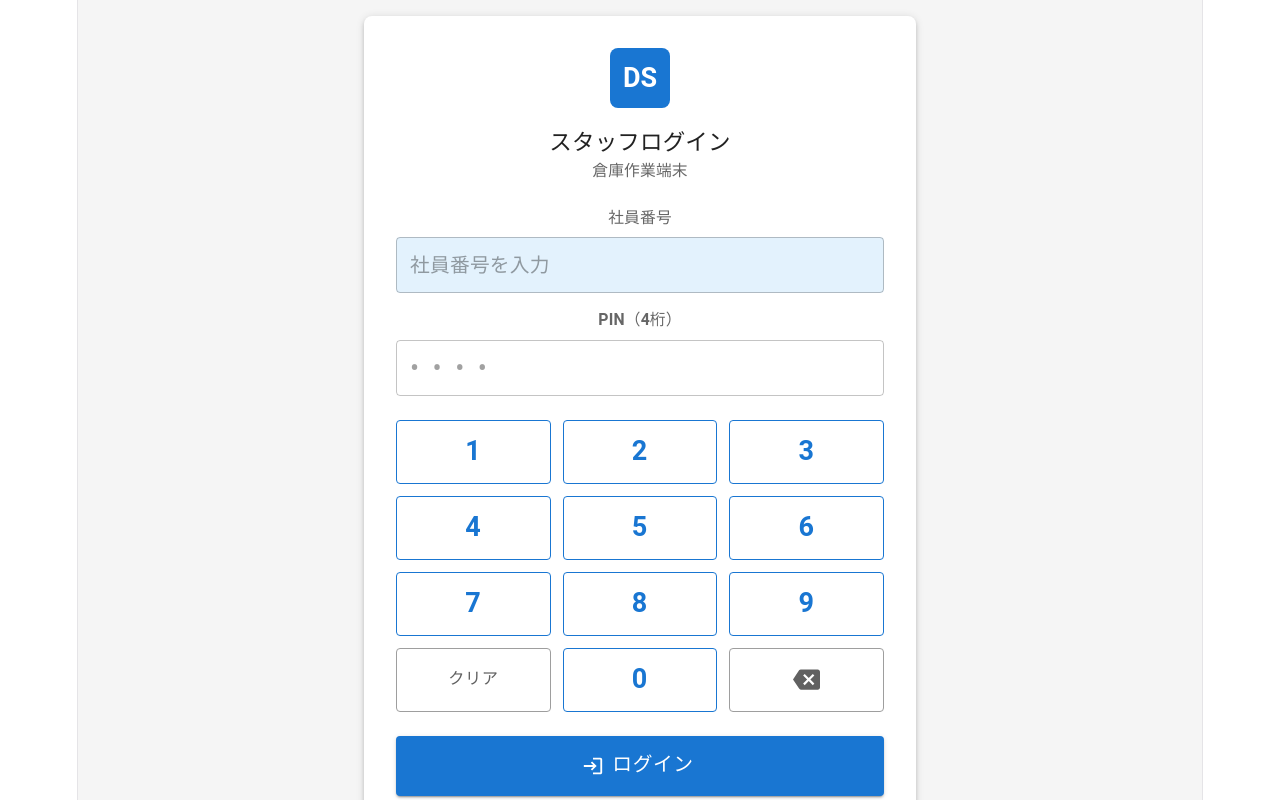
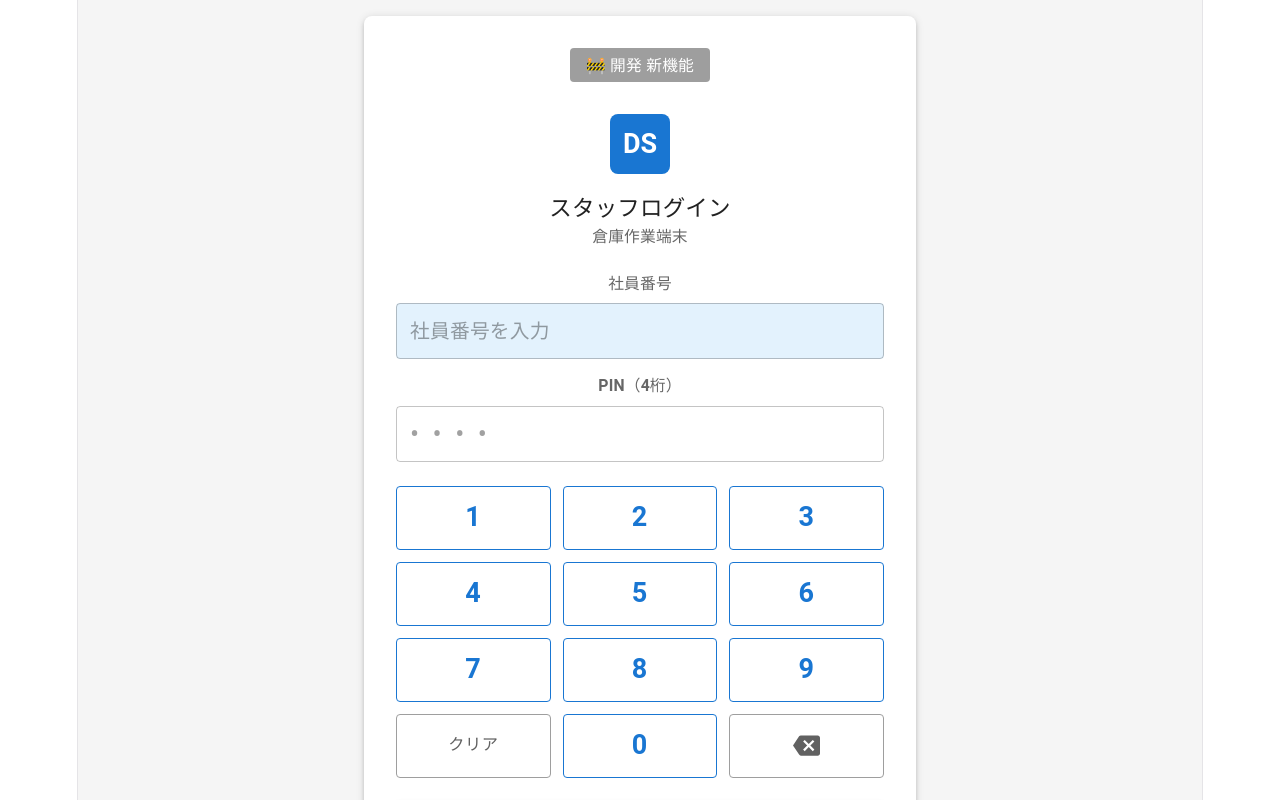
Before and after one commit to shoyama1010/drugstock-frontend, a React (Vite) app: page /staff-login in a window 1280 px wide. Shown: the top 800 px of the page. Built offline with nearby package versions, Linux system fonts and the light colour scheme.

Commit message:
FormRequest化更新

```diff
--- a/src/components/layout/Header.tsx
+++ b/src/components/layout/Header.tsx
@@ -7,7 +7,7 @@ export default function Header() {
   const handleLogout = () => {
     localStorage.removeItem("token");
     localStorage.removeItem("role");
-    navigate("/login");
+    navigate("/");
   };
 
   return (
--- a/src/features/inbound/StockInPage.tsx
+++ b/src/features/inbound/StockInPage.tsx
@@ -66,10 +66,10 @@ export default function StockIn() {
       return;
     }
 
-    if (!quantity || parseInt(quantity, 10) <= 0) {
-      setErrorMessage("入庫数量は1以上の数値を入力してください。");
-      return;
-    }
+    // if (!quantity || parseInt(quantity, 10) <= 0) {
+    //   setErrorMessage("入庫数量は1以上の数値を入力してください。");
+    //   return;
+    // }
 
     if (parseInt(quantity, 10) > 10000) {
       setErrorMessage("入庫数量は10,000以下で入力してください。");
@@ -220,7 +220,7 @@ export default function StockIn() {
             fullWidth
             label="入庫数量"
             type="number"
-            value={quantity}
+            value={quantity || ''}
             onChange={(e) => setQuantity(e.target.value)}
             placeholder="入庫する数量を入力"
             InputProps={{
--- a/src/features/outbound/StockOutPage.tsx
+++ b/src/features/outbound/StockOutPage.tsx
@@ -357,7 +357,7 @@ export default function StockOut() {
             fullWidth
             label="出庫数量"
             type="number"
-            value={quantity}
+            value={quantity }
             onChange={(e) => {
               setQuantity(e.target.value);
               setErrorMessage("");
--- a/src/features/staff/StaffDashboard.tsx
+++ b/src/features/staff/StaffDashboard.tsx
@@ -75,7 +75,7 @@ export default function StaffDashboard() {
             alignSelf: "center",
           }}
         >
-          🚧 開発 新機能
+          🚧 近日開発中
         </Box>
 
         <Box
--- a/src/pages/auth/StaffLogin.tsx
+++ b/src/pages/auth/StaffLogin.tsx
@@ -103,6 +103,24 @@ export default function StaffLogin() {
             borderRadius: 2,
           }}
         >
+          {/* 開発新機能バッジ */}
+          <Box
+            sx={{
+              display: "inline-block",
+              bgcolor: "#9e9e9e",
+              color: "#ffffff",
+              px: 2,
+              py: 0.5,
+              borderRadius: 1,
+              mb: 4,
+              fontSize: "0.875rem",
+              fontWeight: 600,
+              alignSelf: "center",
+            }}
+          >
+            🚧 開発 新機能
+          </Box>
+
           {/* ロゴエリア */}
           <Box sx={{ textAlign: "center", mb: 3 }}>
             <Box
```
Also changed, not shown: src/App.tsx (+2 -6 lines), src/routes/PrivateRoute.tsx (+1 -27 lines).
